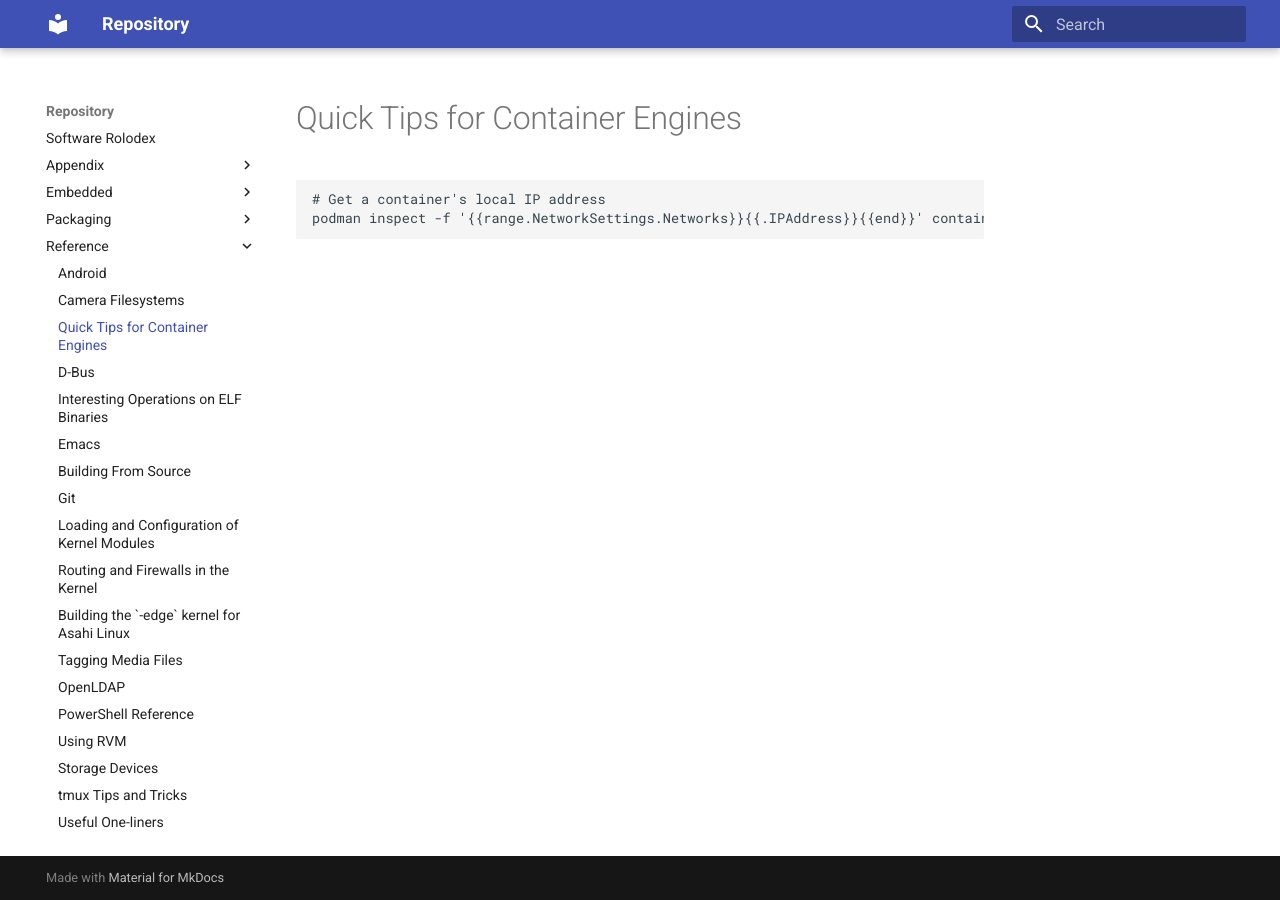
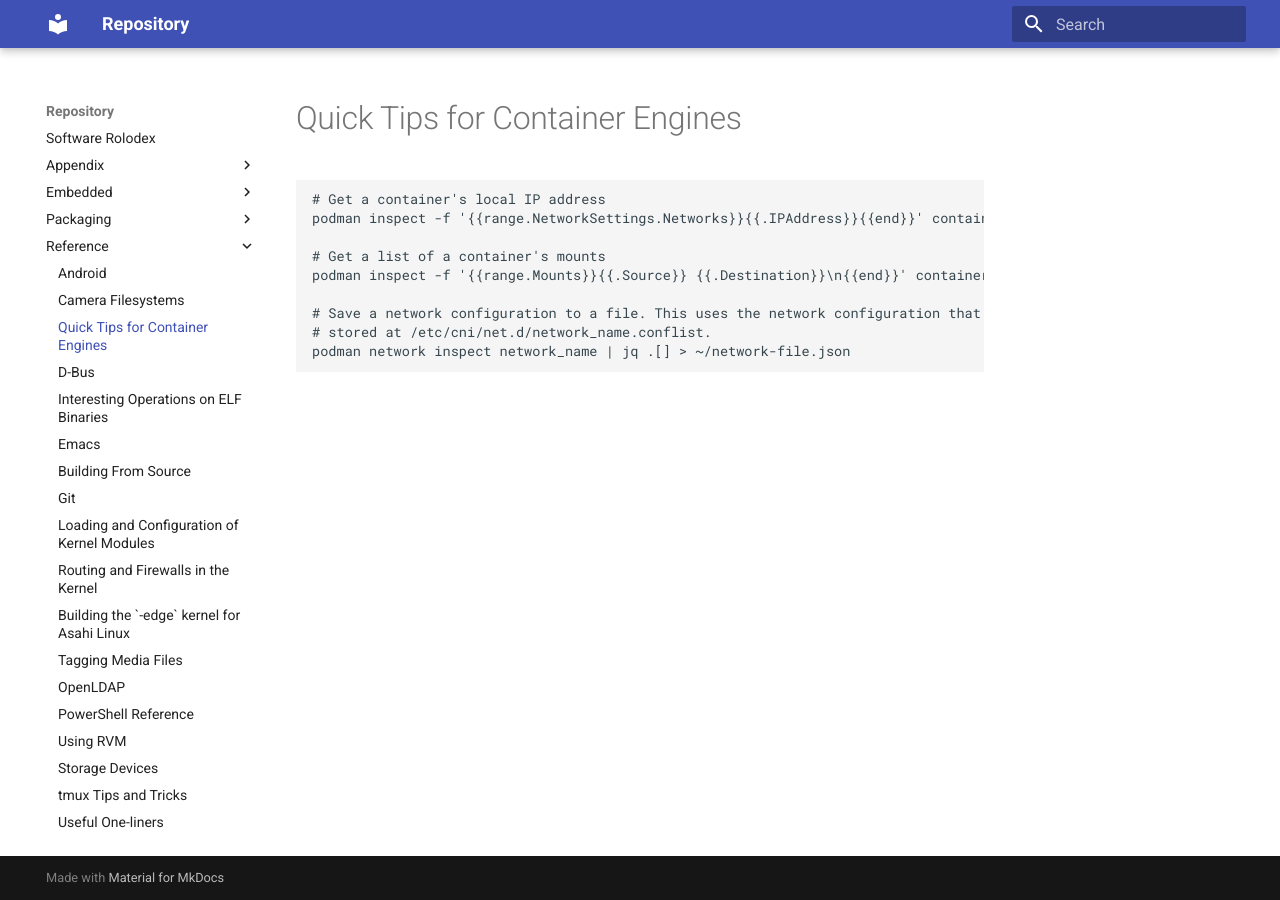
Before and after one commit to AmateurECE/twardyece-repository, an MkDocs documentation site: the page built from docs/Reference/Containers.md, in a window 1280 px wide. Built offline with MkDocs 1.6.1 and Material for MkDocs 9.7.7, drawn with Linux system fonts in a browser that asks for light colours.

Commit message:
Small quick-reference commands for containers

````diff
--- a/docs/Reference/Containers.md
+++ b/docs/Reference/Containers.md
@@ -5,4 +5,11 @@ title: Quick Tips for Container Engines
 ```
 # Get a container's local IP address
 podman inspect -f '{{range.NetworkSettings.Networks}}{{.IPAddress}}{{end}}' container
+
+# Get a list of a container's mounts
+podman inspect -f '{{range.Mounts}}{{.Source}} {{.Destination}}\n{{end}}' container
+
+# Save a network configuration to a file. This uses the network configuration that's
+# stored at /etc/cni/net.d/network_name.conflist.
+podman network inspect network_name | jq .[] > ~/network-file.json
 ```
````
